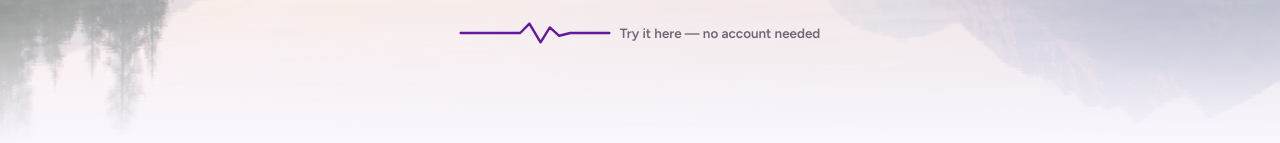
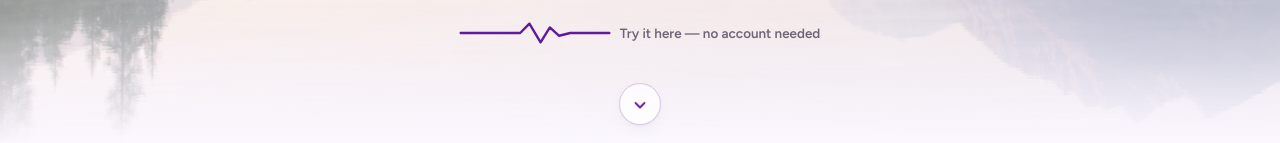
Before and after one commit to daanniill/apulza-website, a React (Vite) app: page / in a window 1280 px wide. Shown: the part 657-800 px from the top of the page. Built offline with nearby package versions, Linux system fonts and the light colour scheme.

Commit message:
added arrow on hero to indicate that you can scroll down

```diff
--- a/src/App.css
+++ b/src/App.css
@@ -64,6 +64,17 @@
   }
 }
 
+@keyframes scroll-cue-bob {
+  0%,
+  100% {
+    transform: translateY(0);
+  }
+
+  50% {
+    transform: translateY(6px);
+  }
+}
+
 @keyframes hero-image-drift {
   0% {
     transform: scale(1.06) translate3d(-1.1%, -0.8%, 0);
@@ -417,6 +428,33 @@ section {
   text-shadow: 0 2px 26px rgba(255, 255, 255, 0.84);
 }
 
+.hero-scroll-cue {
+  position: absolute;
+  bottom: 18px;
+  left: 50%;
+  display: grid;
+  width: 42px;
+  height: 42px;
+  place-items: center;
+  transform: translateX(-50%);
+  border: 1px solid rgba(97, 26, 159, 0.24);
+  border-radius: 50%;
+  background: rgba(255, 255, 255, 0.7);
+  color: var(--primary);
+  box-shadow: var(--shadow-sm);
+  text-decoration: none;
+  backdrop-filter: blur(8px);
+}
+
+.hero-scroll-cue svg {
+  animation: scroll-cue-bob 1.8s ease-in-out infinite;
+}
+
+.hero-scroll-cue:hover {
+  border-color: var(--primary);
+  background: rgba(255, 255, 255, 0.92);
+}
+
 .eyebrow {
   margin: 0 0 18px;
   color: var(--primary);
@@ -1996,7 +2034,7 @@ p {
   }
 
   .hero-editorial {
-    padding: 104px 16px 64px;
+    padding: 104px 16px 94px;
   }
 
   h1 {
--- a/src/App.tsx
+++ b/src/App.tsx
@@ -523,6 +523,9 @@ function EditorialHero() {
           <span>Try it here — no account needed</span>
         </div>
       </div>
+      <a className="hero-scroll-cue" href="#promises" aria-label="Scroll to learn more">
+        <IconChevron open />
+      </a>
     </section>
   )
 }
@@ -782,7 +785,7 @@ function App() {
 
       <EditorialHero />
 
-      <section className="trust-strip" aria-label="Product promises">
+      <section className="trust-strip" id="promises" aria-label="Product promises">
         {trustPoints.map((point) => (
           <span key={point.label}>
             {point.icon}
```
